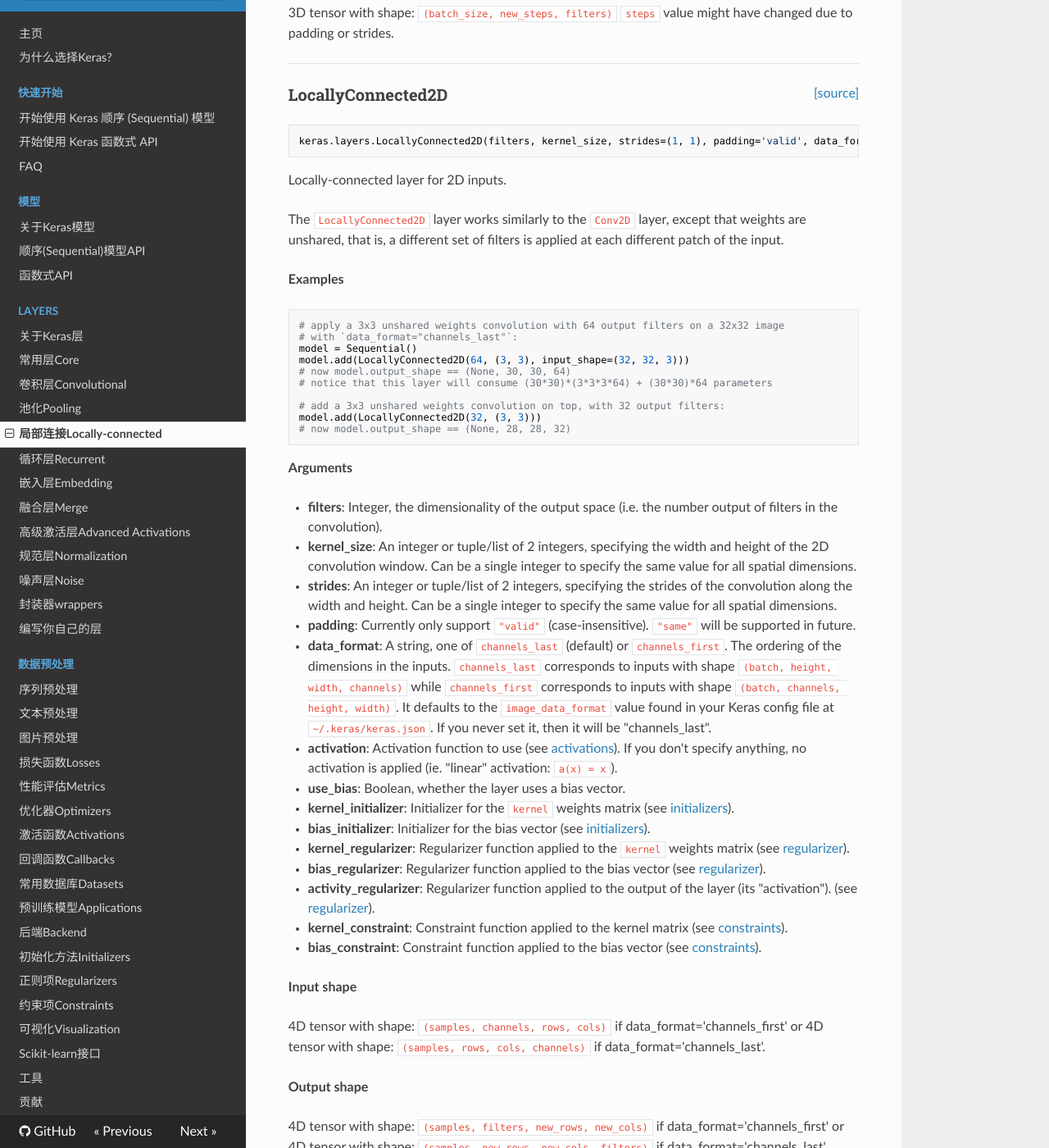
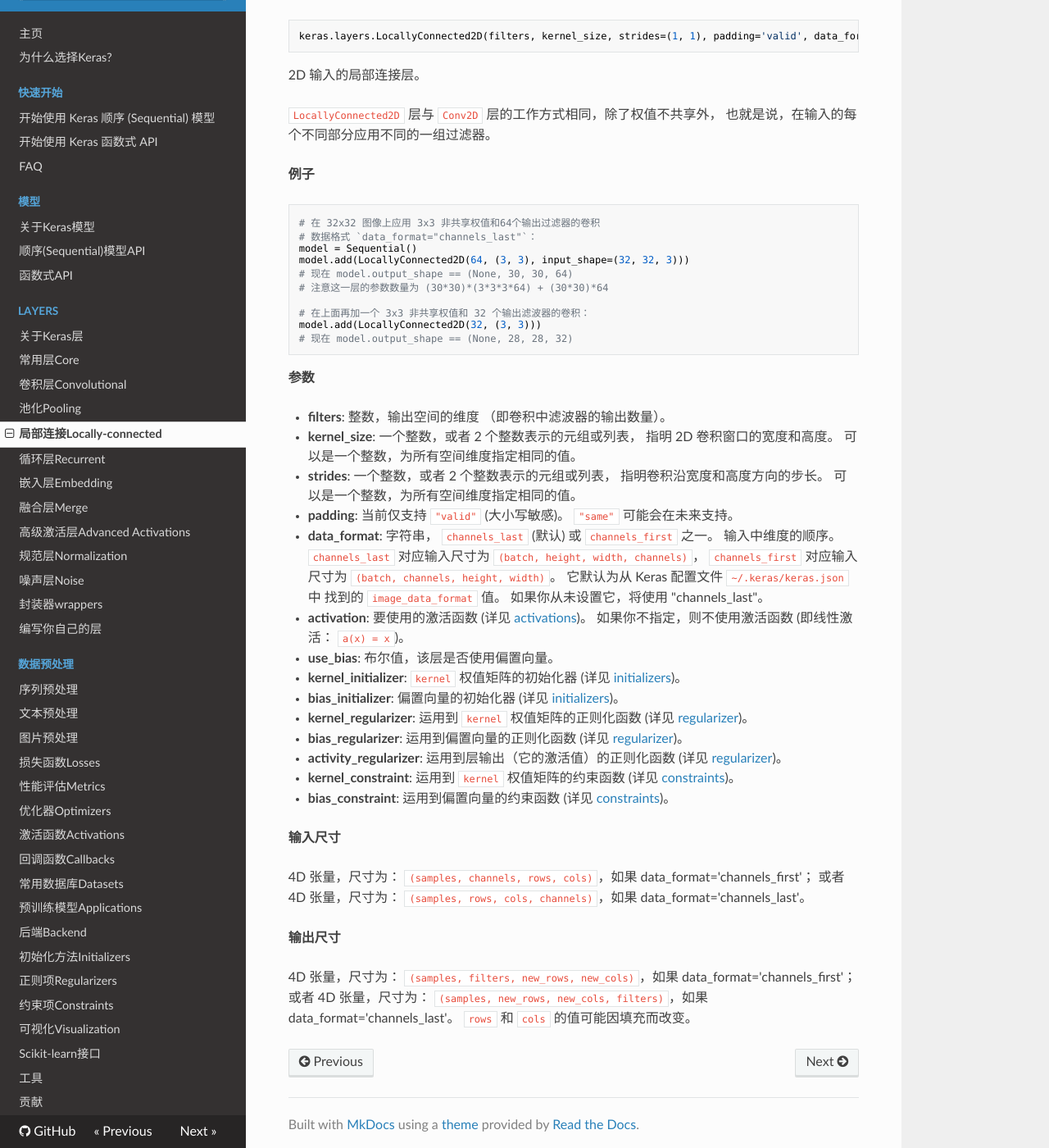
Before and after one commit to keras-team/keras-docs-zh, an MkDocs documentation site: the page built from sources/layers/local.md, in a window 1280 px wide and 1400 px high, scrolled down 1231 px. Shown: the whole window at 82% size. Built offline with MkDocs 1.6.1, drawn with Linux system fonts in a browser that asks for light colours; nearby versions of some CDN libraries; old or Windows-style settings are respelled for this version of MkDocs; some of the changed text lies outside the part shown.

Commit message:
Update local.md

````diff
--- a/sources/layers/local.md
+++ b/sources/layers/local.md
@@ -5,68 +5,63 @@
 keras.layers.LocallyConnected1D(filters, kernel_size, strides=1, padding='valid', data_format=None, activation=None, use_bias=True, kernel_initializer='glorot_uniform', bias_initializer='zeros', kernel_regularizer=None, bias_regularizer=None, activity_regularizer=None, kernel_constraint=None, bias_constraint=None)
 ```
 
-Locally-connected layer for 1D inputs.
+1D 输入的局部连接层。
 
-The `LocallyConnected1D` layer works similarly to
-the `Conv1D` layer, except that weights are unshared,
-that is, a different set of filters is applied at each different patch
-of the input.
+`LocallyConnected1D` 层与 `Conv1D` 层的工作方式相同，除了权值不共享外，
+也就是说，在输入的每个不同部分应用不同的一组过滤器。
 
-__Example__
+__例子__
 
 ```python
-# apply a unshared weight convolution 1d of length 3 to a sequence with
-# 10 timesteps, with 64 output filters
+# 将长度为 3 的非共享权重 1D 卷积应用于
+# 具有 10 个时间步长的序列，并使用 64个 输出滤波器
 model = Sequential()
 model.add(LocallyConnected1D(64, 3, input_shape=(10, 32)))
-# now model.output_shape == (None, 8, 64)
-# add a new conv1d on top
+# 现在 model.output_shape == (None, 8, 64)
+# 在上面再添加一个新的 conv1d
 model.add(LocallyConnected1D(32, 3))
-# now model.output_shape == (None, 6, 32)
+# 现在 model.output_shape == (None, 6, 32)
 ```
 
-__Arguments__
+__参数__
 
-- __filters__: Integer, the dimensionality of the output space
-(i.e. the number output of filters in the convolution).
-- __kernel_size__: An integer or tuple/list of a single integer,
-specifying the length of the 1D convolution window.
-- __strides__: An integer or tuple/list of a single integer,
-specifying the stride length of the convolution.
-Specifying any stride value != 1 is incompatible with specifying
-any `dilation_rate` value != 1.
-- __padding__: Currently only supports `"valid"` (case-insensitive).
-`"same"` may be supported in the future.
-- __activation__: Activation function to use
-(see [activations](../activations.md)).
-If you don't specify anything, no activation is applied
-(ie. "linear" activation: `a(x) = x`).
-- __use_bias__: Boolean, whether the layer uses a bias vector.
-- __kernel_initializer__: Initializer for the `kernel` weights matrix
-(see [initializers](../initializers.md)).
-- __bias_initializer__: Initializer for the bias vector
-(see [initializers](../initializers.md)).
-- __kernel_regularizer__: Regularizer function applied to
-the `kernel` weights matrix
-(see [regularizer](../regularizers.md)).
-- __bias_regularizer__: Regularizer function applied to the bias vector
-(see [regularizer](../regularizers.md)).
-- __activity_regularizer__: Regularizer function applied to
-the output of the layer (its "activation").
-(see [regularizer](../regularizers.md)).
-- __kernel_constraint__: Constraint function applied to the kernel matrix
-(see [constraints](../constraints.md)).
-- __bias_constraint__: Constraint function applied to the bias vector
-(see [constraints](../constraints.md)).
+- __filters__: 整数，输出空间的维度
+（即卷积中滤波器的输出数量）。
+- __kernel_size__: 一个整数，或者单个整数表示的元组或列表，
+指明 1D 卷积窗口的长度。
+- __strides__: 一个整数，或者单个整数表示的元组或列表，
+指明卷积的步长。
+指定任何 stride 值 != 1 与指定 `dilation_rate` 值 != 1 两者不兼容。
+- __padding__: 当前仅支持 `"valid"` (大小写敏感)。
+`"same"` 可能会在未来支持。
+- __activation__: 要使用的激活函数
+(详见 [activations](../activations.md))。
+如果你不指定，则不使用激活函数
+(即线性激活： `a(x) = x`)。
+- __use_bias__: 布尔值，该层是否使用偏置向量。
+- __kernel_initializer__: `kernel` 权值矩阵的初始化器
+(详见 [initializers](../initializers.md))。
+- __bias_initializer__: 偏置向量的初始化器
+(详见 [initializers](../initializers.md))。
+- __kernel_regularizer__: 运用到 `kernel` 权值矩阵的正则化函数
+(详见 [regularizer](../regularizers.md))。
+- __bias_regularizer__: 运用到偏置向量的正则化函数
+(详见 [regularizer](../regularizers.md))。
+- __activity_regularizer__: 运用到层输出（它的激活值）的正则化函数
+(详见 [regularizer](../regularizers.md))。
+- __kernel_constraint__: 运用到 `kernel` 权值矩阵的约束函数
+(详见 [constraints](../constraints.md))。
+- __bias_constraint__: 运用到偏置向量的约束函数
+(详见 [constraints](../constraints.md))。
 
-__Input shape__
+__输入尺寸__
 
-3D tensor with shape: `(batch_size, steps, input_dim)`
+3D 张量，尺寸为： `(batch_size, steps, input_dim)`。
 
-__Output shape__
+__输出尺寸__
 
-3D tensor with shape: `(batch_size, new_steps, filters)`
-`steps` value might have changed due to padding or strides.
+3D 张量 ，尺寸为：`(batch_size, new_steps, filters)`，
+`steps` 值可能因填充或步长而改变。
 
 ----
 
@@ -77,85 +72,77 @@ __Output shape__
 keras.layers.LocallyConnected2D(filters, kernel_size, strides=(1, 1), padding='valid', data_format=None, activation=None, use_bias=True, kernel_initializer='glorot_uniform', bias_initializer='zeros', kernel_regularizer=None, bias_regularizer=None, activity_regularizer=None, kernel_constraint=None, bias_constraint=None)
 ```
 
-Locally-connected layer for 2D inputs.
+2D 输入的局部连接层。
 
-The `LocallyConnected2D` layer works similarly
-to the `Conv2D` layer, except that weights are unshared,
-that is, a different set of filters is applied at each
-different patch of the input.
+`LocallyConnected2D` 层与 `Conv2D` 层的工作方式相同，除了权值不共享外，
+也就是说，在输入的每个不同部分应用不同的一组过滤器。
 
-__Examples__
+__例子__
 
 ```python
-# apply a 3x3 unshared weights convolution with 64 output filters on a 32x32 image
-# with `data_format="channels_last"`:
+# 在 32x32 图像上应用 3x3 非共享权值和64个输出过滤器的卷积
+# 数据格式 `data_format="channels_last"`：
 model = Sequential()
 model.add(LocallyConnected2D(64, (3, 3), input_shape=(32, 32, 3)))
-# now model.output_shape == (None, 30, 30, 64)
-# notice that this layer will consume (30*30)*(3*3*3*64) + (30*30)*64 parameters
+# 现在 model.output_shape == (None, 30, 30, 64)
+# 注意这一层的参数数量为 (30*30)*(3*3*3*64) + (30*30)*64
 
-# add a 3x3 unshared weights convolution on top, with 32 output filters:
+# 在上面再加一个 3x3 非共享权值和 32 个输出滤波器的卷积：
 model.add(LocallyConnected2D(32, (3, 3)))
-# now model.output_shape == (None, 28, 28, 32)
+# 现在 model.output_shape == (None, 28, 28, 32)
 ```
 
-__Arguments__
+__参数__
 
-- __filters__: Integer, the dimensionality of the output space
-(i.e. the number output of filters in the convolution).
-- __kernel_size__: An integer or tuple/list of 2 integers, specifying the
-width and height of the 2D convolution window.
-Can be a single integer to specify the same value for
-all spatial dimensions.
-- __strides__: An integer or tuple/list of 2 integers,
-specifying the strides of the convolution along the width and height.
-Can be a single integer to specify the same value for
-all spatial dimensions.
-- __padding__: Currently only support `"valid"` (case-insensitive).
-`"same"` will be supported in future.
-- __data_format__: A string,
-one of `channels_last` (default) or `channels_first`.
-The ordering of the dimensions in the inputs.
-`channels_last` corresponds to inputs with shape
-`(batch, height, width, channels)` while `channels_first`
-corresponds to inputs with shape
-`(batch, channels, height, width)`.
-It defaults to the `image_data_format` value found in your
-Keras config file at `~/.keras/keras.json`.
-If you never set it, then it will be "channels_last".
-- __activation__: Activation function to use
-(see [activations](../activations.md)).
-If you don't specify anything, no activation is applied
-(ie. "linear" activation: `a(x) = x`).
-- __use_bias__: Boolean, whether the layer uses a bias vector.
-- __kernel_initializer__: Initializer for the `kernel` weights matrix
-(see [initializers](../initializers.md)).
-- __bias_initializer__: Initializer for the bias vector
-(see [initializers](../initializers.md)).
-- __kernel_regularizer__: Regularizer function applied to
-the `kernel` weights matrix
-(see [regularizer](../regularizers.md)).
-- __bias_regularizer__: Regularizer function applied to the bias vector
-(see [regularizer](../regularizers.md)).
-- __activity_regularizer__: Regularizer function applied to
-the output of the layer (its "activation").
-(see [regularizer](../regularizers.md)).
-- __kernel_constraint__: Constraint function applied to the kernel matrix
-(see [constraints](../constraints.md)).
-- __bias_constraint__: Constraint function applied to the bias vector
-(see [constraints](../constraints.md)).
+- __filters__: 整数，输出空间的维度
+（即卷积中滤波器的输出数量）。
+- __kernel_size__: 一个整数，或者 2 个整数表示的元组或列表，
+指明 2D 卷积窗口的宽度和高度。
+可以是一个整数，为所有空间维度指定相同的值。
+- __strides__: 一个整数，或者 2 个整数表示的元组或列表，
+指明卷积沿宽度和高度方向的步长。
+可以是一个整数，为所有空间维度指定相同的值。
+- __padding__: 当前仅支持 `"valid"` (大小写敏感)。
+`"same"` 可能会在未来支持。
+- __data_format__: 字符串，
+`channels_last` (默认) 或 `channels_first` 之一。
+输入中维度的顺序。
+`channels_last` 对应输入尺寸为 `(batch, height, width, channels)`，
+`channels_first` 对应输入尺寸为 `(batch, channels, height, width)`。
+它默认为从 Keras 配置文件 `~/.keras/keras.json` 中
+找到的 `image_data_format` 值。
+如果你从未设置它，将使用 "channels_last"。
+- __activation__: 要使用的激活函数
+(详见 [activations](../activations.md))。
+如果你不指定，则不使用激活函数
+(即线性激活： `a(x) = x`)。
+- __use_bias__: 布尔值，该层是否使用偏置向量。
+- __kernel_initializer__: `kernel` 权值矩阵的初始化器
+(详见 [initializers](../initializers.md))。
+- __bias_initializer__: 偏置向量的初始化器
+(详见 [initializers](../initializers.md))。
+- __kernel_regularizer__: 运用到 `kernel` 权值矩阵的正则化函数
+(详见 [regularizer](../regularizers.md))。
+- __bias_regularizer__: 运用到偏置向量的正则化函数
+(详见 [regularizer](../regularizers.md))。
+- __activity_regularizer__: 运用到层输出（它的激活值）的正则化函数
+(详见 [regularizer](../regularizers.md))。
+- __kernel_constraint__: 运用到 `kernel` 权值矩阵的约束函数
+(详见 [constraints](../constraints.md))。
+- __bias_constraint__: 运用到偏置向量的约束函数
+(详见 [constraints](../constraints.md))。
 
-__Input shape__
+__输入尺寸__
 
-4D tensor with shape:
-`(samples, channels, rows, cols)` if data_format='channels_first'
-or 4D tensor with shape:
-`(samples, rows, cols, channels)` if data_format='channels_last'.
+4D 张量，尺寸为：
+`(samples, channels, rows, cols)`，如果 data_format='channels_first'；
+或者 4D 张量，尺寸为：
+`(samples, rows, cols, channels)`，如果 data_format='channels_last'。
 
-__Output shape__
+__输出尺寸__
 
-4D tensor with shape:
-`(samples, filters, new_rows, new_cols)` if data_format='channels_first'
-or 4D tensor with shape:
-`(samples, new_rows, new_cols, filters)` if data_format='channels_last'.
-`rows` and `cols` values might have changed due to padding.
+4D 张量，尺寸为：
+`(samples, filters, new_rows, new_cols)`，如果 data_format='channels_first'；
+或者 4D 张量，尺寸为：
+`(samples, new_rows, new_cols, filters)`，如果 data_format='channels_last'。
+`rows` 和 `cols` 的值可能因填充而改变。
````
